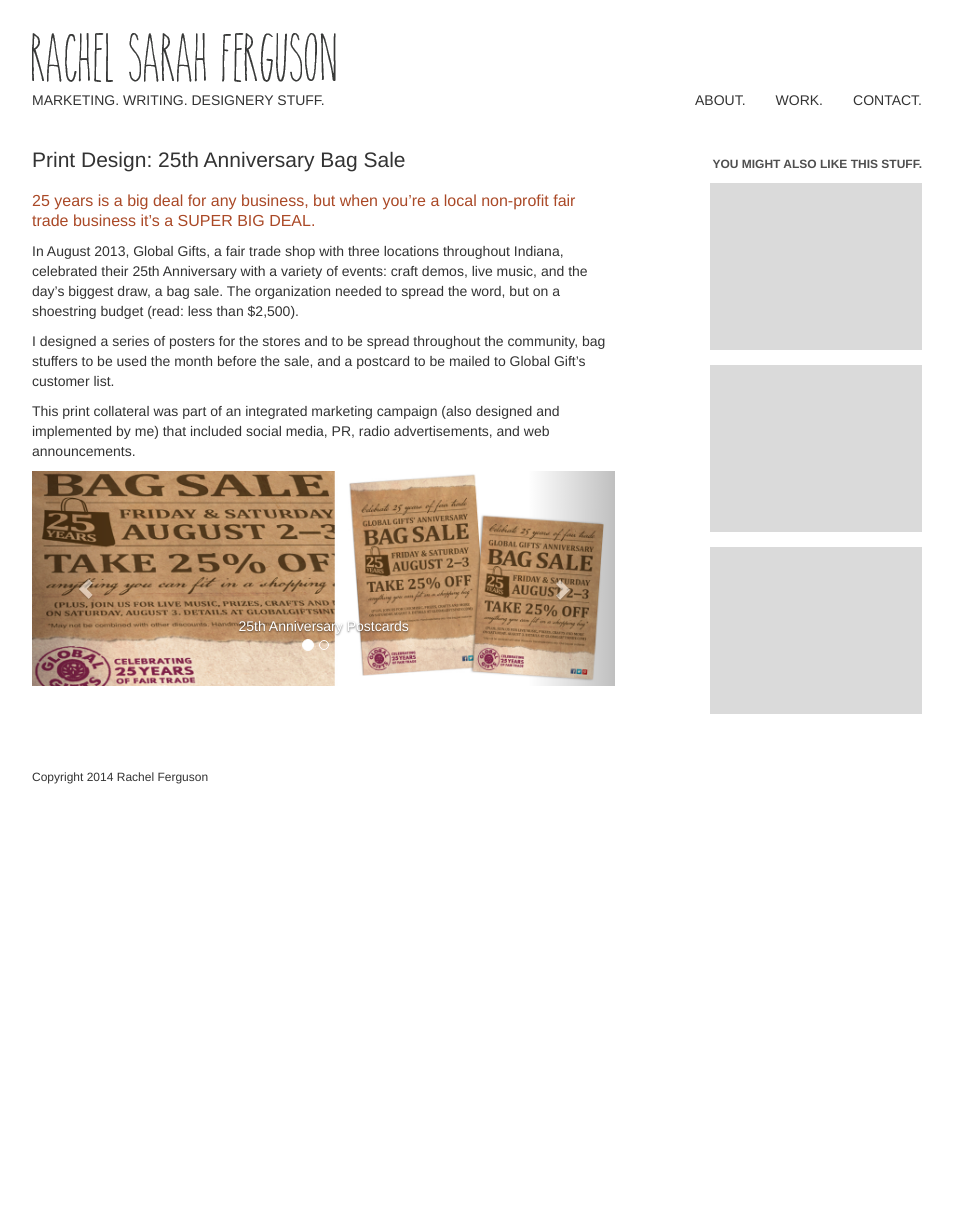
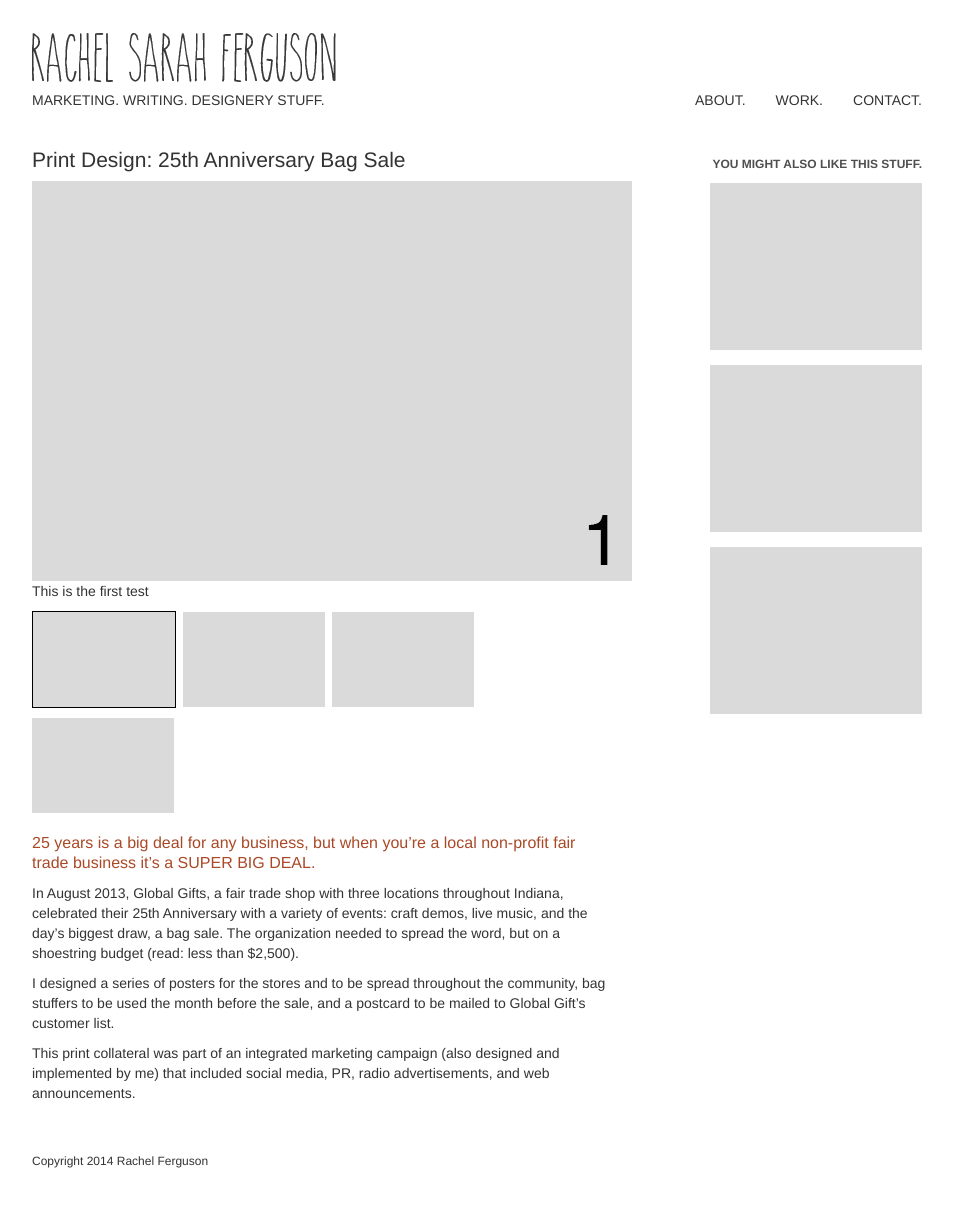
Before and after one commit to racheltheferg/racheltheferg.github.io, a Jekyll site: the page built from _posts/2014-01-03-print-bag-sale.markdown, in a window 1280 px wide. Shown: the whole page, without its empty margins (163-1116 px from the left). Built offline with Jekyll 4.4.1, drawn with Linux system fonts in a browser that asks for light colours; Markdown is read by kramdown in place of the engine named in the settings; before the commit the page ends 900 px from its top, so only the background shows below that.

Commit message:
Added front matter based gallery to post template

```diff
--- a/_layouts/default.html
+++ b/_layouts/default.html
@@ -41,6 +41,7 @@
       <script src="https://code.jquery.com/jquery.js"></script>
       <!-- Include all compiled plugins (below), or include individual files as needed -->
       <script src="/js/bootstrap.min.js"></script>
+      <script src="/js/main.js"></script>
   </body>
 
 </html>
--- a/_layouts/post.html
+++ b/_layouts/post.html
@@ -4,8 +4,26 @@
 <div class="row">
 	<div class="col-xs-12 col-md-8">
 		<h2>{{ page.title }}</h2>
+		{{% if page.gallery %}}
+			<div class="gallery js-gallery">
+				{% for item in page.gallery %}
+					<div class="item js-gallery-image-{{forloop.index}} {% if forloop.first %}active{% endif %}">
+						<img src="{{ item.image }}" alt="{{ item.caption }}"/>
+						{{ item.caption }}
+					</div>
+				{% endfor %}
+				<div class="thumbnails">
+					{% for item in page.gallery %}
+						<div class="thumb js-thumb {% if forloop.first %}active{% endif %}" data-gallery-image=".js-gallery-image-{{forloop.index}}">
+							<img src="{{ item.thumbnail }}">
+						</div>
+					{% endfor %}
+				</div>
+			</div>
+		{{% endif %}}
+
 		<div class="post">
-		{{ content }}
+			{{ content }}
 		</div>
 	</div>
 	<div class="sidebar col-xs-12 col-md-4">
@@ -16,7 +34,7 @@
 	</div>
 </div>
 <div class="footer row">
-      <div class="col-md-12">
-        <p>Copyright 2014 Rachel Ferguson</p>
-      </div>
-    </div>
+	<div class="col-md-12">
+	  <p>Copyright 2014 Rachel Ferguson</p>
+	</div>
+</div>
--- a/_posts/2014-01-03-print-bag-sale.markdown
+++ b/_posts/2014-01-03-print-bag-sale.markdown
@@ -4,8 +4,20 @@
 date:   2014-01-03 16:50:50
 categories: print
 permalink: "/writing/bag-sale"
+gallery:
+  - thumbnail: /images/gallery-thumb.jpg
+    image: /images/gallery-lg-1.jpg
+    caption: This is the first test
+  - thumbnail: /images/gallery-thumb.jpg
+    image: /images/gallery-lg-2.jpg
+    caption: This is the second test
+  - thumbnail: /images/gallery-thumb.jpg
+    image: /images/gallery-lg-3.jpg
+    caption: This is the third test
+  - thumbnail: /images/gallery-thumb.jpg
+    image: /images/gallery-lg-4.jpg
+    caption: This is the fourth test
 ---
-
 
 ### 25 years is a big deal for any business, but when you're a local non-profit fair trade business it's a SUPER BIG DEAL.
 
@@ -14,38 +26,3 @@
 I designed a series of posters for the stores and to be spread throughout the community, bag stuffers to be used the month before the sale, and a postcard to be mailed to Global Gift's customer list.
 
 This print collateral was part of an integrated marketing campaign (also designed and implemented by me) that included social media, PR, radio advertisements, and web announcements.
-
-<div id="carousel-example-generic" class="carousel slide" data-ride="carousel">
-  <!-- Indicators -->
-  <ol class="carousel-indicators">
-    <li data-target="#carousel-example-generic" data-slide-to="0" class="active"></li>
-    <li data-target="#carousel-example-generic" data-slide-to="1"></li>
-    <li data-target="#carousel-example-generic" data-slide-to="2"></li>
-  </ol>
-
-  <!-- Wrapper for slides -->
-  <div class="carousel-inner">
-    <div class="item active">
-      <img src="/images/bag-sale/bag_1.jpg" alt="...">
-      <div class="carousel-caption">
-        25th Anniversary Postcards
-      </div>
-    </div>
-
-    <div class="item">
-      <img src="/images/bag-sale/bag_2.jpg" alt="...">
-      <div class="carousel-caption">
-        ...
-      </div>
-    </div>
-
-  </div>
-
-  <!-- Controls -->
-  <a class="left carousel-control" href="#carousel-example-generic" data-slide="prev">
-    <span class="glyphicon glyphicon-chevron-left"></span>
-  </a>
-  <a class="right carousel-control" href="#carousel-example-generic" data-slide="next">
-    <span class="glyphicon glyphicon-chevron-right"></span>
-  </a>
-</div>
--- a/css/main.css
+++ b/css/main.css
@@ -119,7 +119,6 @@
 	margin: 0 0 0 30px;
 }
 
-
 .sidebar p{
 	float:right;
 	margin-top: 28px;
@@ -145,3 +144,36 @@
 hr {
 	border-top: 1px solid #ccc;
 }
+
+.post {
+  clear: both;
+}
+
+/* Post Gallery CSS */
+.gallery {
+  margin-bottom: 20px;
+}
+
+.gallery .item {
+  display: none;
+  opacity: 0;
+}
+
+.gallery .item.active {
+  display: block;
+  opacity: 1;
+}
+
+.gallery .thumbnails {
+
+}
+
+.gallery .thumbnails .thumb {
+  display: inline-block;
+  margin: 10px 3px 0 0;
+  cursor: pointer;
+}
+
+.gallery .thumbnails .thumb.active {
+  border: 1px solid #000;
+}
--- /dev/null
+++ b/js/main.js
@@ -0,0 +1,10 @@
+$(function() {
+  $(".js-thumb").click(function(event) {
+    imageToShow = $(event.currentTarget).data("gallery-image");
+
+    $(".js-gallery .item").removeClass("active");
+    $(".js-thumb").removeClass("active");
+    $(event.currentTarget).addClass("active");
+    $(imageToShow).addClass("active");
+  });
+});
```
Also changed, not shown: images/gallery-lg-1.jpg (added), images/gallery-lg-2.jpg (added), images/gallery-lg-3.jpg (added), images/gallery-lg-4.jpg (added).
